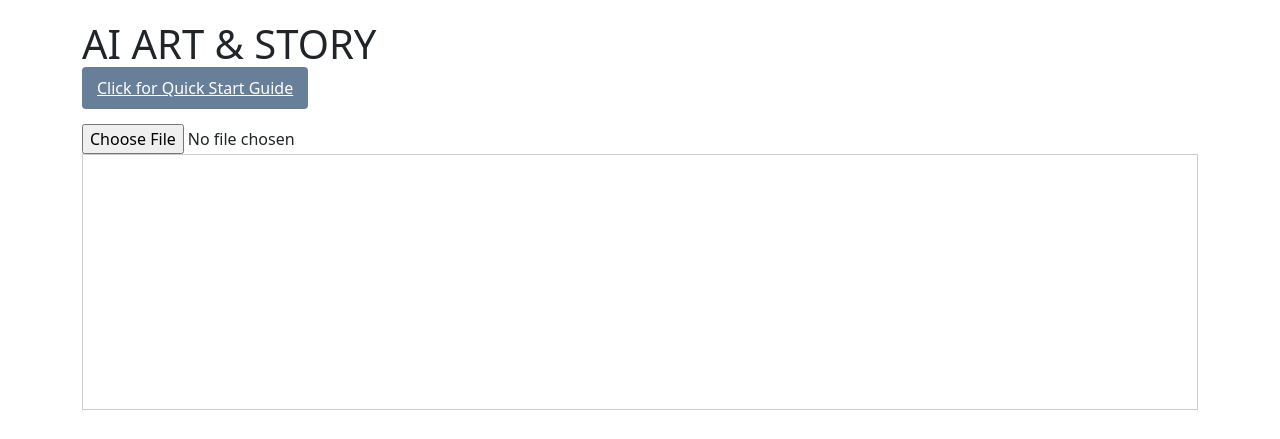
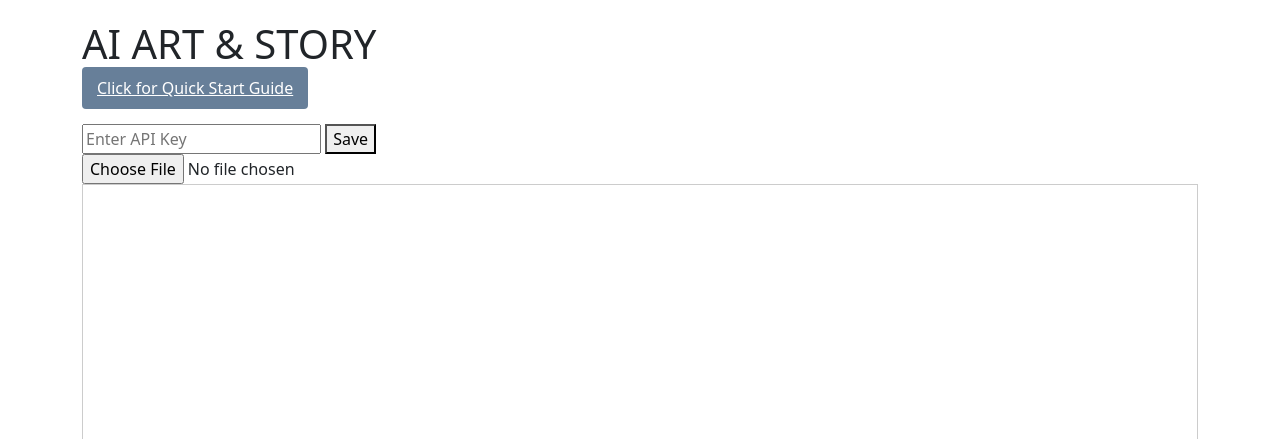
Before and after one commit to ct3008/AI-Music-Art-Stories-Test, a Flask app: page / in a window 1280 px wide. Shown: the top 439 px of the page. Run offline with Flask 3, Linux system fonts and the light colour scheme; some libraries are stand-ins or nearby versions.

Commit message:
allow for people to add their own key

```diff
--- a/app.py
+++ b/app.py
@@ -15,10 +15,29 @@ app = Flask(__name__, template_folder='./templates', static_folder='./static')
 # client = OpenAI(api_key=api_key)
 
 # api_token = os.getenv("MY_REPLICATE_TOKEN")
-api_token = os.getenv("LAB_DISCO_API_KEY")
+# api_token = os.getenv("LAB_DISCO_API_KEY")
 # api_token = ''
-print("API TOKEN?: ", api_token)
-api = replicate.Client(api_token=api_token)
+# print("API TOKEN OG: ", api_token)
+# api = replicate.Client(api_token=api_token)
+
+api_key_storage = {}
+
+@app.route('/save_api_key', methods=['POST'])
+def save_api_key():
+    try:
+        data = request.get_json()
+        api_key = data.get('api_key')
+
+
+        if not api_key:
+            return jsonify({'message': 'API Key is missing!'}), 400
+
+        # Store the API key (you can replace this with database/file storage)
+        api_key_storage['api_key'] = api_key
+
+        return jsonify({'message': 'API Key saved successfully!'}), 200
+    except Exception as e:
+        return jsonify({'message': f'Error: {str(e)}'}), 500
 
 
 motion_magnitudes = {
@@ -207,11 +226,17 @@ def upload_audio_large():
 def generate_initial():
     data = request.get_json()
     prompt = data.get('prompt', '')
+    api_key = api_key_storage['api_key']
+    print("API TOKEN?: ", api_key)
+    api = replicate.Client(api_token=api_key)
 
     if not prompt:
         return jsonify({'error': 'No prompt provided'}), 400
 
     try:
+
+        # Store the API key (you can replace this with database/file storage)
+
         output = api.run(
             "lucataco/open-dalle-v1.1:1c7d4c8dec39c7306df7794b28419078cb9d18b9213ab1c21fdc46a1deca0144",
             input={
@@ -912,6 +937,9 @@ def create_deforum_prompt(motion_data, final_anim_frames, motion_mode, prompts,s
 
 @app.route('/process-data', methods=['POST'])
 def process_data():
+    api_key = api_key_storage['api_key']
+    print("API TOKEN?: ", api_key)
+    api = replicate.Client(api_token=api_key)
     print("PROCESS DATA")
     data = request.json
     timestamps_scenes = data['timestamps_scenes']
--- a/templates/waveform.html
+++ b/templates/waveform.html
@@ -18,8 +18,11 @@
 <!-- <button id="deleteButton">Delete Selected Label</button> -->
 
 </br>
+<input type="text" id="api_key" placeholder="Enter API Key">
+<button onclick="sendApiKey()">Save</button>
 <div id="headers" style="display: flex; flex-wrap: wrap; gap: 10px;">
     <input type="file" id="audioFile" accept=".m4a, .mp3, .wav">
+
     <button id="addNewInterval" style="display: none;" onclick="addNewInterval()">Add Interval</button>
     <button onclick="delete_intervals()" style="display: none;" id="deleteButton">Delete Intervals</button>
     <button id="next-transition" style="display: none; background-color: rgb(230, 147, 147);"
```
Also changed, not shown: static/main_lowbeat.js.
